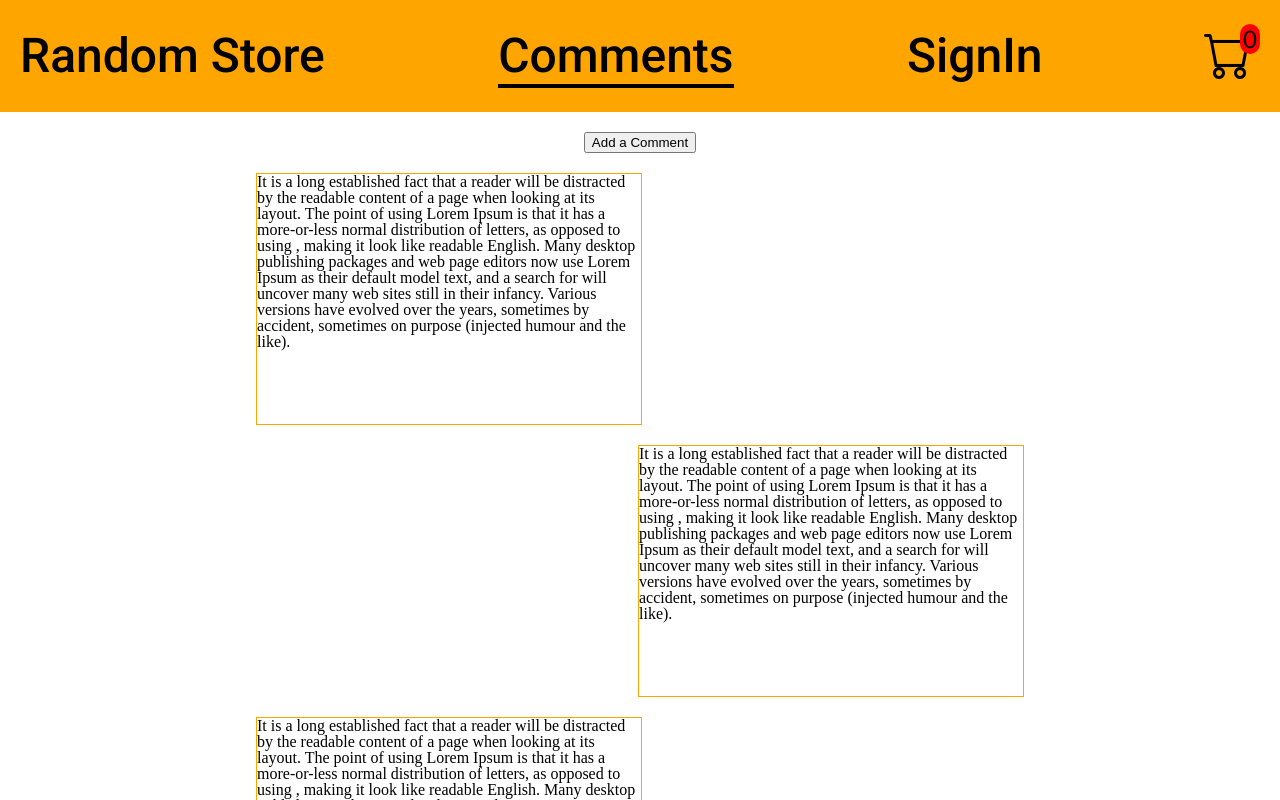
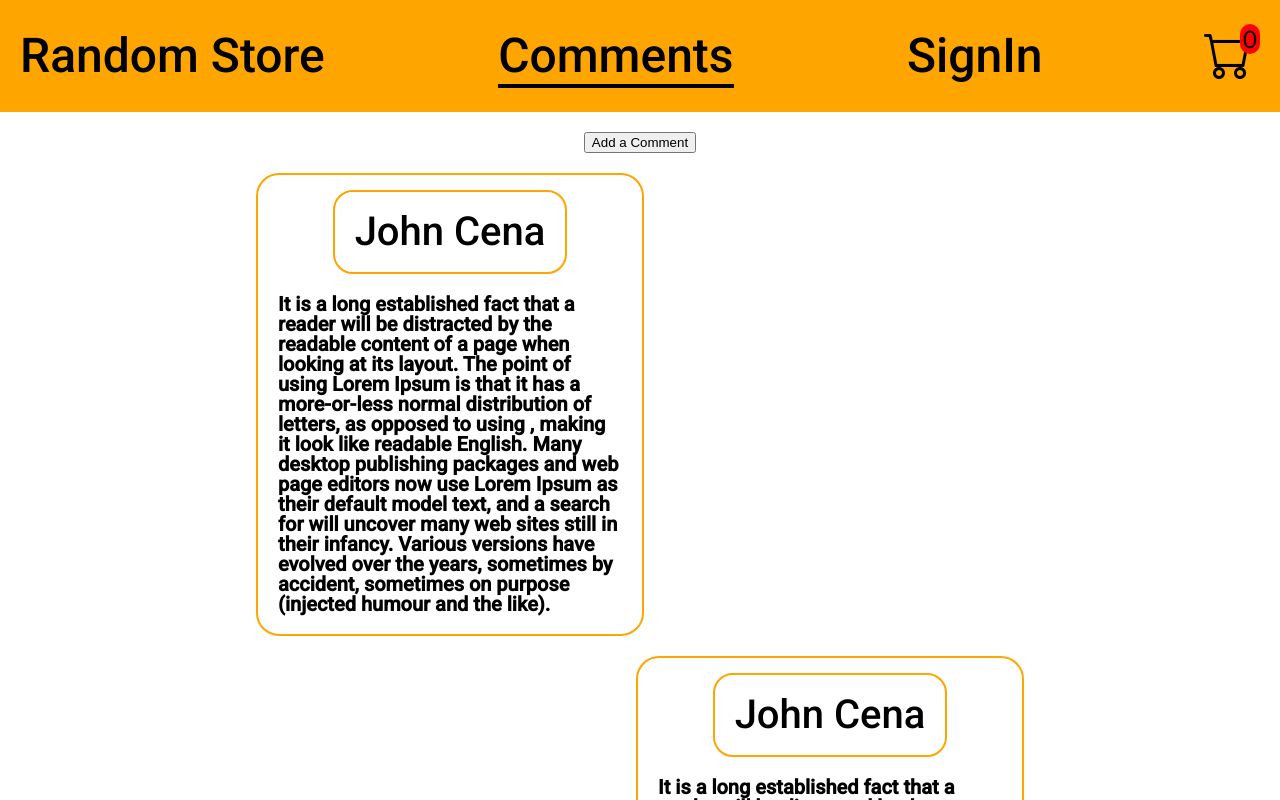
Before and after one commit to FrogMan322/FakeStoreReact, a React (Create React App) app: page /comments in a window 1280 px wide. Shown: the top 800 px of the page. Built offline with nearby package versions, Linux system fonts and the light colour scheme.

Commit message:
Updating

```diff
--- /dev/null
+++ b/src/dummydata/dummy.jsx
@@ -0,0 +1,27 @@
+export const COMMENTS = [
+  {
+    name: "John Cena",
+    comment:
+      "It is a long established fact that a reader will be distracted by the readable content of a page when looking at its layout. The point of using Lorem Ipsum is that it has a more-or-less normal distribution of letters, as opposed to using , making it look like readable English. Many desktop publishing packages and web page editors now use Lorem Ipsum as their default model text, and a search for  will uncover many web sites still in their infancy. Various versions have evolved over the years, sometimes by accident, sometimes on purpose (injected humour and the like).",
+  },
+  {
+    name: "John Cena",
+    comment:
+      "It is a long established fact that a reader will be distracted by the readable content of a page when looking at its layout. The point of using Lorem Ipsum is that it has a more-or-less normal distribution of letters, as opposed to using , making it look like readable English. Many desktop publishing packages and web page editors now use Lorem Ipsum as their default model text, and a search for  will uncover many web sites still in their infancy. Various versions have evolved over the years, sometimes by accident, sometimes on purpose (injected humour and the like).",
+  },
+  {
+    name: "John Cena",
+    comment:
+      "It is a long established fact that a reader will be distracted by the readable content of a page when looking at its layout. The point of using Lorem Ipsum is that it has a more-or-less normal distribution of letters, as opposed to using , making it look like readable English. Many desktop publishing packages and web page editors now use Lorem Ipsum as their default model text, and a search for  will uncover many web sites still in their infancy. Various versions have evolved over the years, sometimes by accident, sometimes on purpose (injected humour and the like).",
+  },
+  {
+    name: "John Cena",
+    comment:
+      "It is a long established fact that a reader will be distracted by the readable content of a page when looking at its layout. The point of using Lorem Ipsum is that it has a more-or-less normal distribution of letters, as opposed to using , making it look like readable English. Many desktop publishing packages and web page editors now use Lorem Ipsum as their default model text, and a search for  will uncover many web sites still in their infancy. Various versions have evolved over the years, sometimes by accident, sometimes on purpose (injected humour and the like).",
+  },
+  {
+    name: "John Cena",
+    comment:
+      "It is a long established fact that a reader will be distracted by the readable content of a page when looking at its layout. The point of using Lorem Ipsum is that it has a more-or-less normal distribution of letters, as opposed to using , making it look like readable English. Many desktop publishing packages and web page editors now use Lorem Ipsum as their default model text, and a search for  will uncover many web sites still in their infancy. Various versions have evolved over the years, sometimes by accident, sometimes on purpose (injected humour and the like).",
+  },
+];
--- a/src/pages/Comments.jsx
+++ b/src/pages/Comments.jsx
@@ -1,31 +1,6 @@
 import classes from "./Comments.module.css";
-const COMMENTS = [
-  {
-    name: "John Cena",
-    comment:
-      "It is a long established fact that a reader will be distracted by the readable content of a page when looking at its layout. The point of using Lorem Ipsum is that it has a more-or-less normal distribution of letters, as opposed to using , making it look like readable English. Many desktop publishing packages and web page editors now use Lorem Ipsum as their default model text, and a search for  will uncover many web sites still in their infancy. Various versions have evolved over the years, sometimes by accident, sometimes on purpose (injected humour and the like).",
-  },
-  {
-    name: "John Cena",
-    comment:
-      "It is a long established fact that a reader will be distracted by the readable content of a page when looking at its layout. The point of using Lorem Ipsum is that it has a more-or-less normal distribution of letters, as opposed to using , making it look like readable English. Many desktop publishing packages and web page editors now use Lorem Ipsum as their default model text, and a search for  will uncover many web sites still in their infancy. Various versions have evolved over the years, sometimes by accident, sometimes on purpose (injected humour and the like).",
-  },
-  {
-    name: "John Cena",
-    comment:
-      "It is a long established fact that a reader will be distracted by the readable content of a page when looking at its layout. The point of using Lorem Ipsum is that it has a more-or-less normal distribution of letters, as opposed to using , making it look like readable English. Many desktop publishing packages and web page editors now use Lorem Ipsum as their default model text, and a search for  will uncover many web sites still in their infancy. Various versions have evolved over the years, sometimes by accident, sometimes on purpose (injected humour and the like).",
-  },
-  {
-    name: "John Cena",
-    comment:
-      "It is a long established fact that a reader will be distracted by the readable content of a page when looking at its layout. The point of using Lorem Ipsum is that it has a more-or-less normal distribution of letters, as opposed to using , making it look like readable English. Many desktop publishing packages and web page editors now use Lorem Ipsum as their default model text, and a search for  will uncover many web sites still in their infancy. Various versions have evolved over the years, sometimes by accident, sometimes on purpose (injected humour and the like).",
-  },
-  {
-    name: "John Cena",
-    comment:
-      "It is a long established fact that a reader will be distracted by the readable content of a page when looking at its layout. The point of using Lorem Ipsum is that it has a more-or-less normal distribution of letters, as opposed to using , making it look like readable English. Many desktop publishing packages and web page editors now use Lorem Ipsum as their default model text, and a search for  will uncover many web sites still in their infancy. Various versions have evolved over the years, sometimes by accident, sometimes on purpose (injected humour and the like).",
-  },
-];
+//Importovano dummy data
+import { COMMENTS } from "../dummydata/dummy";
 function Comments() {
   return (
     <div className={classes.container}>
@@ -34,7 +9,12 @@ function Comments() {
         {COMMENTS.map((el) => {
           //eslint-disable-next-line
           const { comment, name } = el;
-          return <h1 className={classes["comments"]}>{comment}</h1>;
+          return (
+            <div className={classes["comments"]}>
+              <p className={classes["name__container__comments"]}>{name}</p>
+              <p className={classes["text__container"]}>{comment}</p>
+            </div>
+          );
         })}
       </div>
     </div>
--- a/src/pages/Comments.module.css
+++ b/src/pages/Comments.module.css
@@ -1,4 +1,5 @@
 .container {
+  font-family: "Roboto";
   width: 100%;
   min-height: 100px;
   display: flex;
@@ -13,11 +14,30 @@
   flex-direction: column;
   gap: 20px;
   width: 60%;
+  min-height: 250px;
 }
 .comments {
-  border: 1px solid orange;
+  border: 2px solid orange;
+  border-radius: 23px;
   width: 50%;
   min-height: 250px;
+  display: flex;
+  flex-direction: column;
+  justify-content: center;
+  align-items: center;
+}
+.text__container {
+  font-size: 20px;
+  font-weight: bold;
+  padding: 20px;
+}
+.name__container__comments {
+  padding: 20px;
+  border: 2px solid orange;
+  font-size: 2.5rem;
+  border-radius: 20px;
+  text-align: center;
+  margin-top: 15px;
 }
 .comments:nth-child(even) {
   align-self: flex-start;
```
